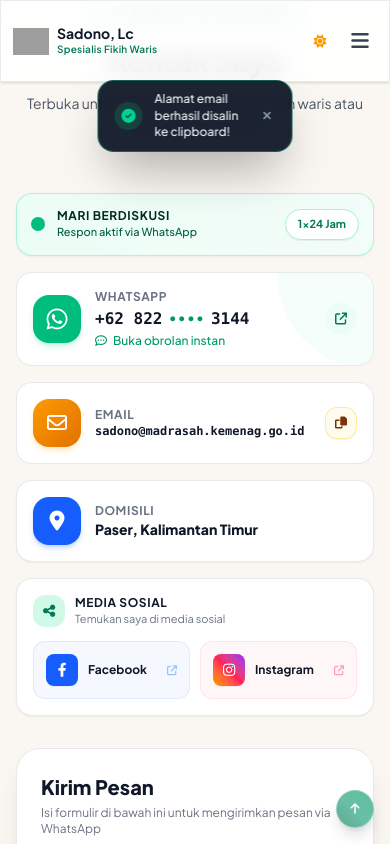
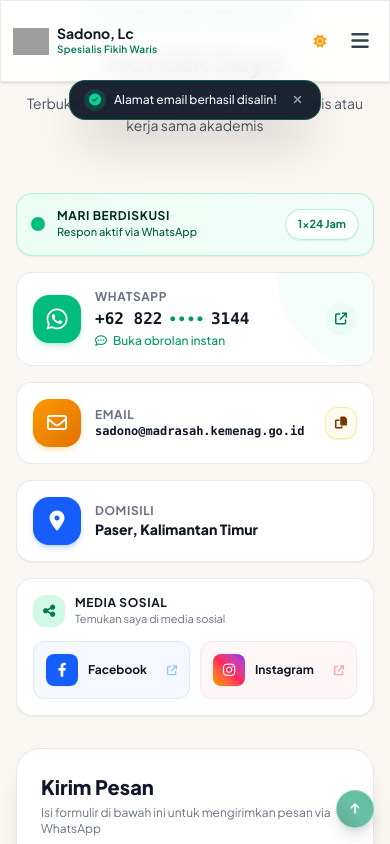
Before and after one commit to moclish/portofolio, a React (Vite) app: page / in a window 390 px wide. Both pictures are taken after a click on the button 341 px from the left and 8078 px from the top of the page. Shown: the part 7656-8500 px from the top of the page. Built offline with nearby package versions, Linux system fonts and the light colour scheme; grey boxes are pictures that could not be loaded.

Commit message:
refactor: improve toast notification stability and UI
- Prevent text flickering during exit transitions by caching message state.
- Refine styling and responsiveness for mobile devices.
- Simplify toast feedback message and update app metadata description.

```diff
--- a/metadata.json
+++ b/metadata.json
@@ -1,6 +1,6 @@
 {
   "name": "Portofolio",
-  "description": "Website profil profesional yang menyediakan kalkulator waris syar'i interaktif oleh Sadono, Lc - Guru & Spesialis Fikih Waris.",
+  "description": "Website profil profesional yang terintegrasi dengan kalkulator waris interaktif",
   "requestFramePermissions": [],
   "majorCapabilities": [
     "MAJOR_CAPABILITY_SERVER_SIDE_GEMINI_API"
--- a/src/components/Contact.tsx
+++ b/src/components/Contact.tsx
@@ -22,7 +22,7 @@ export const Contact: React.FC<ContactProps> = ({ onShowToast }) => {
   const handleCopyEmail = (email: string) => {
     const markSuccess = () => {
       setIsCopied(true);
-      onShowToast("Alamat email berhasil disalin ke clipboard!");
+      onShowToast("Alamat email berhasil disalin!");
       setTimeout(() => setIsCopied(false), 2500);
     };
 
--- a/src/components/Toast.tsx
+++ b/src/components/Toast.tsx
@@ -13,21 +13,30 @@ interface ToastProps {
 
 export const Toast: React.FC<ToastProps> = ({ message, onClose }) => {
   const [mounted, setMounted] = useState(false);
+  const [displayedMessage, setDisplayedMessage] = useState<string>(message || '');
 
   useEffect(() => {
     setMounted(true);
   }, []);
+
+  // Simpan teks pesan terakhir agar selama transisi keluar (fade out 300ms),
+  // teks tidak berubah menjadi fallback atau berkedip teks lain
+  useEffect(() => {
+    if (message) {
+      setDisplayedMessage(message);
+    }
+  }, [message]);
 
   if (!mounted || typeof document === 'undefined') {
     return null;
   }
 
   const isWarning =
-    Boolean(message) &&
-    (message!.startsWith('Mohon') ||
-      message!.startsWith('Gagal') ||
-      message!.startsWith('Tidak') ||
-      message!.includes('tidak boleh'));
+    Boolean(displayedMessage) &&
+    (displayedMessage.startsWith('Mohon') ||
+      displayedMessage.startsWith('Gagal') ||
+      displayedMessage.startsWith('Tidak') ||
+      displayedMessage.includes('tidak boleh'));
 
   const content = (
     <div
@@ -35,18 +44,18 @@ export const Toast: React.FC<ToastProps> = ({ message, onClose }) => {
       role="status"
       aria-live="polite"
       onClick={onClose}
-      className={`fixed top-20 sm:top-24 left-1/2 -translate-x-1/2 z-[10001] transition-all duration-300 ease-out bg-gray-900/95 dark:bg-slate-900/95 text-white px-4 sm:px-5 py-2.5 sm:py-3 rounded-2xl shadow-2xl shadow-black/35 border ${
+      className={`fixed top-20 sm:top-24 left-1/2 -translate-x-1/2 z-[10001] transition-all duration-300 ease-out bg-gray-900/95 dark:bg-slate-900/95 text-white px-3.5 sm:px-5 py-2 sm:py-2.5 rounded-2xl shadow-2xl shadow-black/35 border ${
         isWarning
           ? 'border-amber-500/50 dark:border-amber-500/60'
           : 'border-emerald-500/40 dark:border-emerald-400/50'
-      } backdrop-blur-md flex items-center gap-3 text-xs sm:text-sm font-semibold max-w-[92vw] sm:max-w-md cursor-pointer select-none ${
+      } backdrop-blur-md flex items-center gap-2 sm:gap-3 text-xs sm:text-sm font-semibold w-max max-w-[94vw] sm:max-w-[90vw] cursor-pointer select-none ${
         message
           ? 'translate-y-0 opacity-100 scale-100 pointer-events-auto'
           : '-translate-y-4 opacity-0 scale-95 pointer-events-none'
       }`}
     >
       <div
-        className={`w-7 h-7 sm:w-8 sm:h-8 rounded-full flex items-center justify-center shrink-0 ${
+        className={`w-5.5 h-5.5 sm:w-6 sm:h-6 rounded-full flex items-center justify-center shrink-0 ${
           isWarning
             ? 'bg-amber-500/20 text-amber-400'
             : 'bg-emerald-500/20 text-emerald-400'
@@ -55,21 +64,24 @@ export const Toast: React.FC<ToastProps> = ({ message, onClose }) => {
         <i
           className={`fa-solid ${
             isWarning ? 'fa-circle-exclamation' : 'fa-circle-check'
-          } text-sm sm:text-base`}
+          } text-xs sm:text-sm`}
           id="toastIcon"
         ></i>
       </div>
-      <span id="toastMsg" className="leading-snug text-slate-100 font-medium">
-        {message || 'Notifikasi'}
+      <span
+        id="toastMsg"
+        className="leading-snug text-slate-100 font-medium text-xs sm:text-sm whitespace-normal sm:whitespace-nowrap line-clamp-2 sm:line-clamp-none text-left"
+      >
+        {displayedMessage}
       </span>
-      {message && (
+      {Boolean(message) && (
         <button
           type="button"
           onClick={(e) => {
             e.stopPropagation();
             onClose?.();
           }}
-          className="ml-1 text-slate-400 hover:text-white transition-colors p-1"
+          className="ml-1 sm:ml-2 text-slate-400 hover:text-white transition-colors p-1 shrink-0 flex items-center justify-center rounded-lg hover:bg-white/10"
           aria-label="Tutup notifikasi"
         >
           <i className="fa-solid fa-xmark text-xs"></i>
--- a/src/index.css
+++ b/src/index.css
@@ -336,4 +336,23 @@ html.dark #hasilCardSection .bg-amber-100 {
 #toast {
   position: fixed !important;
   z-index: 10001 !important;
+  max-width: 94vw !important;
 }
+
+@media (min-width: 640px) {
+  #toast {
+    max-width: 90vw !important;
+  }
+  #toast #toastMsg {
+    white-space: nowrap !important;
+  }
+}
+
+@media (max-width: 639px) {
+  #toast #toastMsg {
+    display: -webkit-box;
+    -webkit-line-clamp: 2;
+    -webkit-box-orient: vertical;
+    overflow: hidden;
+  }
+}
```
